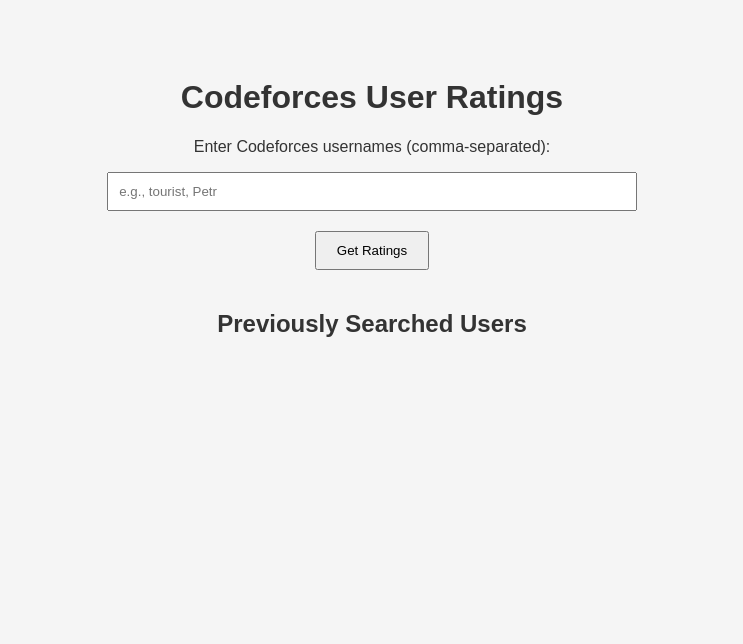
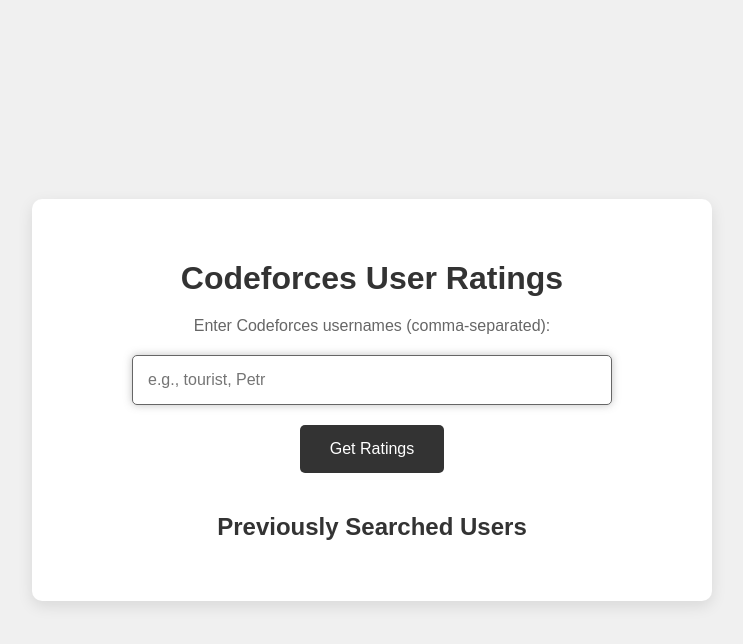
Before and after one commit to Gladiator12410/cp, a plain HTML site: page index.html in a window 1280 px wide. Shown: the whole page, without its empty margins (268-1011 px from the left). Drawn offline with Linux system fonts and the light colour scheme.

Commit message:
Update index.html

```diff
--- a/index.html
+++ b/index.html
@@ -5,20 +5,94 @@
     <meta name="viewport" content="width=device-width, initial-scale=1.0">
     <title>Codeforces User Ratings</title>
     <style>
-        body { font-family: Arial, sans-serif; background-color: #f5f5f5; color: #333; }
-        .container { width: 50%; margin: 0 auto; text-align: center; padding-top: 50px; }
-        input { padding: 10px; width: 80%; margin-bottom: 20px; }
-        button { padding: 10px 20px; cursor: pointer; }
-        .results, .previous-results { margin-top: 20px; }
-        .result-item { padding: 10px; border-radius: 5px; color: #fff; margin-bottom: 10px; }
-        h2 { margin-top: 40px; color: #333; }
+        /* Overall theme styling */
+        body {
+            font-family: Arial, sans-serif;
+            background-color: #f0f0f0;
+            color: #333;
+            margin: 0;
+            padding: 0;
+            display: flex;
+            justify-content: center;
+            align-items: center;
+            height: 100vh;
+        }
+
+        .container {
+            background-color: white;
+            border-radius: 10px;
+            box-shadow: 0 5px 15px rgba(0, 0, 0, 0.1);
+            padding: 40px;
+            width: 100%;
+            max-width: 600px;
+            text-align: center;
+        }
+
+        h1 {
+            margin-bottom: 20px;
+            color: #333;
+        }
+
+        p {
+            margin-bottom: 20px;
+            color: #666;
+        }
+
+        /* Input field styling */
+        input {
+            width: 80%;
+            padding: 15px;
+            margin-bottom: 20px;
+            border: 1px solid #ccc;
+            border-radius: 5px;
+            font-size: 16px;
+            box-sizing: border-box;
+            outline: none;
+        }
+
+        input:focus {
+            border-color: #666;
+            box-shadow: 0 0 8px rgba(102, 102, 102, 0.4);
+        }
+
+        /* Button styling */
+        button {
+            background-color: #333;
+            color: #fff;
+            padding: 15px 30px;
+            border: none;
+            border-radius: 5px;
+            cursor: pointer;
+            font-size: 16px;
+            transition: background-color 0.3s ease;
+        }
+
+        button:hover {
+            background-color: #555;
+        }
+
+        .results, .previous-results {
+            margin-top: 20px;
+        }
+
+        .result-item {
+            padding: 10px;
+            border-radius: 5px;
+            color: #fff;
+            margin-bottom: 10px;
+        }
+
+        h2 {
+            margin-top: 40px;
+            color: #333;
+        }
     </style>
 </head>
 <body>
     <div class="container">
         <h1>Codeforces User Ratings</h1>
         <p>Enter Codeforces usernames (comma-separated):</p>
-        <input type="text" id="usernames" placeholder="e.g., tourist, Petr">
+        <input type="text" id="usernames" placeholder="e.g., tourist, Petr" onkeydown="handleKey(event)">
         <button onclick="getUserRatings()">Get Ratings</button>
         <div class="results" id="results"></div>
 
@@ -27,12 +101,19 @@
     </div>
 
     <script>
-         // Function to handle the "Enter" key press
+        // Function to focus the input field when the page loads
+        window.onload = function() {
+            document.getElementById('usernames').focus();
+            displaySavedUsers();
+        };
+
+        // Function to handle the "Enter" key press
         function handleKey(event) {
             if (event.key === "Enter") {
                 getUserRatings();
             }
         }
+
         // Function to get user ratings from Codeforces
         function getUserRatings() {
             const usernames = document.getElementById('usernames').value.split(',').map(name => name.trim());
@@ -93,22 +174,17 @@
 
         // Function to get color based on rating
         function getColorForRating(rating) {
-            if (rating >= 3000) return '#FF3333'; // Legendary Grandmaster (Bright Red)
-            if (rating >= 2600) return '#FF0000'; // International Grandmaster (Red)
-            if (rating >= 2400) return '#FF0000'; // Grandmaster (Red)
-            if (rating >= 2300) return '#FFCC33'; // International Master (Gold)
-            if (rating >= 2100) return '#FFFF66'; // Master (Yellow)
-            if (rating >= 1900) return '#d400ff'; // Candidate Master (Gray) 6600FF
-            if (rating >= 1600) return '#0004ff'; // Expert (Purple)
-            if (rating >= 1400) return '#00CCFF'; // Specialist (Cyan)
-            if (rating >= 1200) return '#00FF00'; // Pupil (Green)
-            return '#808080'; // Newbie (Gray)
-        }
-
-        // On page load, display previously searched users
-        window.onload = function() {
-            displaySavedUsers();
-        };
+        if (rating >= 3000) return '#FF3333'; // Legendary Grandmaster (Bright Red)
+        if (rating >= 2600) return '#FF0000'; // International Grandmaster (Red)
+        if (rating >= 2400) return '#FF0000'; // Grandmaster (Red)
+        if (rating >= 2300) return '#ff8c00'; // International Master (Gold)
+        if (rating >= 2100) return '#ff8c00'; // Master (Yellow)
+        if (rating >= 1900) return '#aa01ab'; // Candidate Master (Gray) 6600FF
+        if (rating >= 1600) return '#0100fe'; // Expert (Purple)
+        if (rating >= 1400) return '#02a89f'; // Specialist (Cyan)
+        if (rating >= 1200) return '#008101'; // Pupil (Green)
+        return '#818081'; // Newbie (Gray)
+}
     </script>
 </body>
 </html>
```
